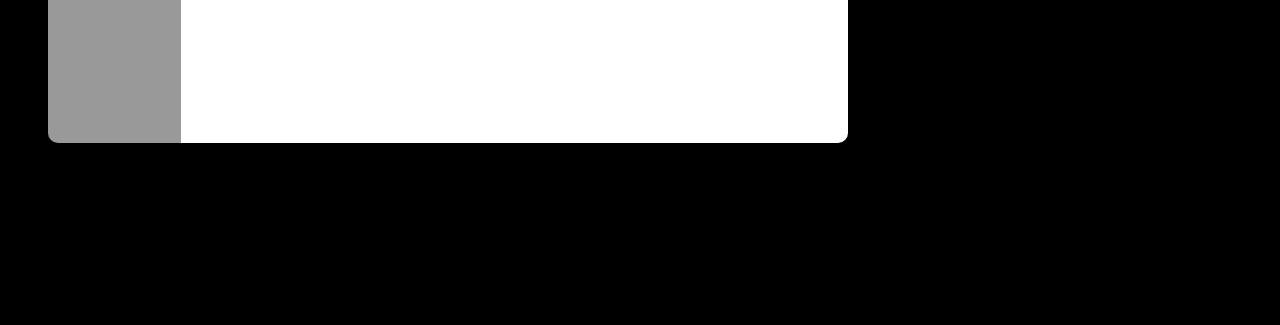
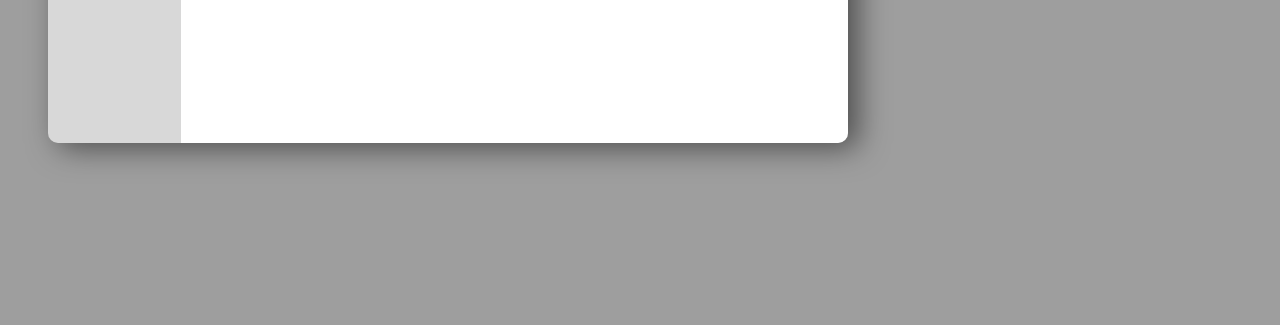
Before and after one commit to Jonathan-YV/macOS, a plain HTML site: page index.html in a window 1280 px wide. Shown: the part 405-730 px from the top of the page. Drawn offline with Linux system fonts and the light colour scheme; the site is published under a folder, as on GitHub Pages, so addresses that start at the root find nothing; a web font is replaced by a local one.

Commit message:
ruta imagen

```diff
--- a/assets/css/styles.css
+++ b/assets/css/styles.css
@@ -73,7 +73,7 @@ body{
 .wallpaper{
     width: 100vw;
     height: 100vh;
-    background-image: url(/assets/img/macOS-Big-Sur-Vector.jpg);
+    background-image: url(../img/macOS-Big-Sur-Vector.jpg);
     background-position: center;
     background-size: cover;
 }
```
